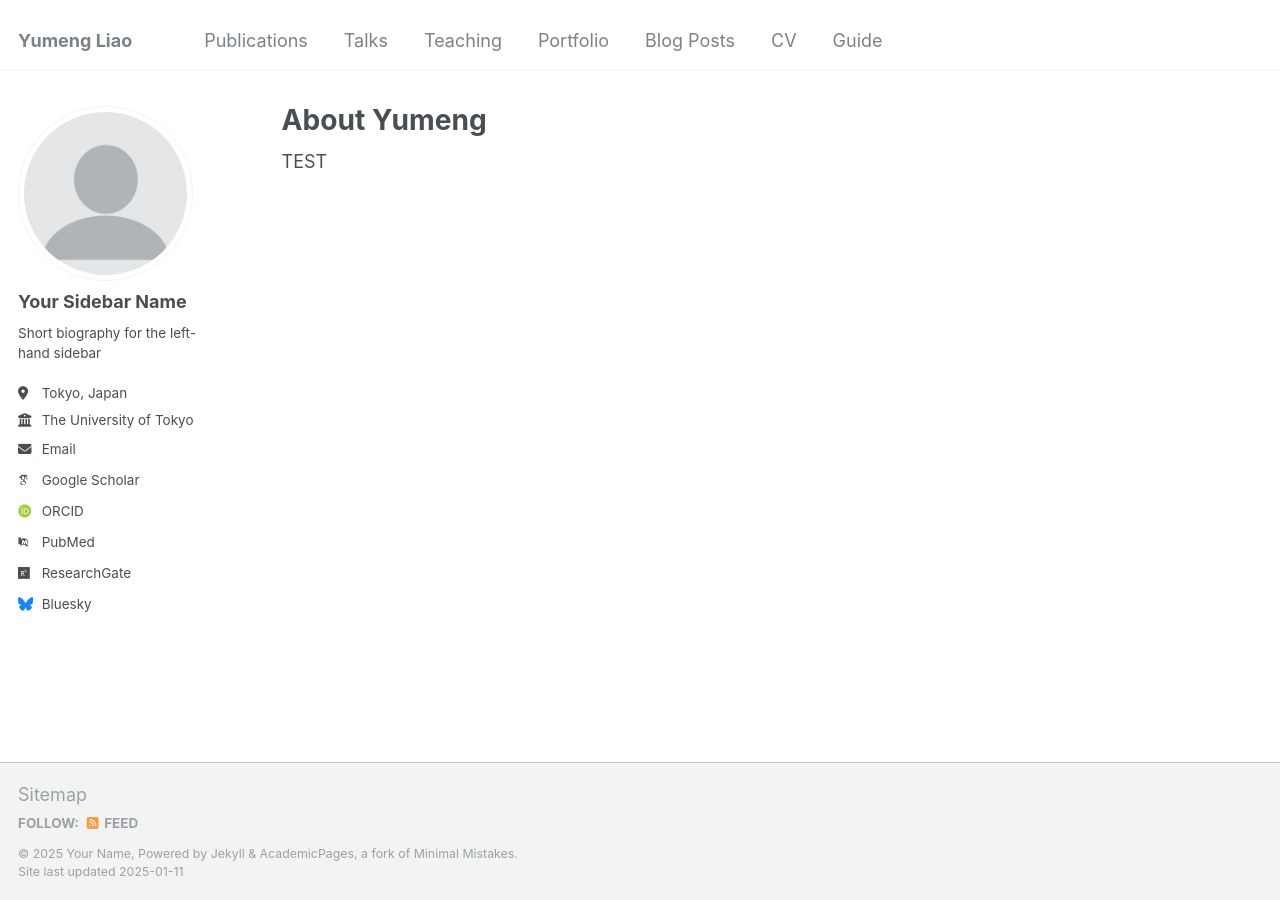
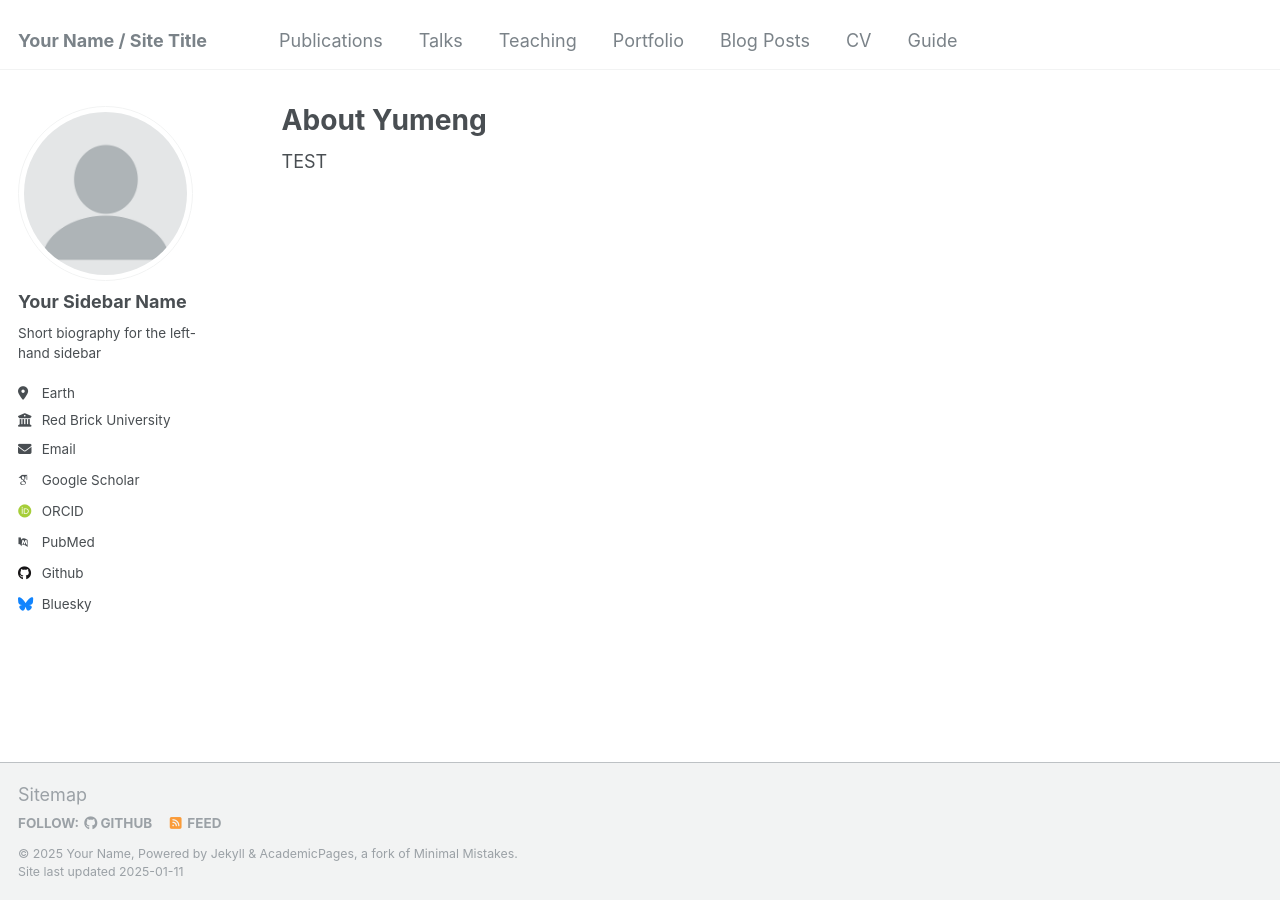
Before and after one commit to liaoym0610/academic, a Jekyll site: the page built from _pages/about.md, in a window 1280 px wide. Built offline with Jekyll 4.4.1, drawn with Linux system fonts in a browser that asks for light colours; some web fonts are replaced.

Commit message:
Update _config.yml

```diff
--- a/_config.yml
+++ b/_config.yml
@@ -8,11 +8,11 @@
 
 # Basic Site Settings
 locale                   : "en-US"
-title                    : "Yumeng Liao"
+title                    : "Your Name / Site Title"
 title_separator          : "-"
 name                     : &name "Your Name"
 description              : &description "personal description"
-url                      : https://liaoym0610.github.io
+url                      : https://academicpages.github.io # the base hostname & protocol for your site e.g. "https://[your GitHub username].github.io"
 baseurl                  : "" # the subpath of your site, e.g. "/blog"
 repository               : "academicpages/academicpages.github.io"
 
@@ -25,26 +25,26 @@ author:
   name             : "Your Sidebar Name"
   pronouns         : # example: "she/her"
   bio              : "Short biography for the left-hand sidebar"
-  location         : "Tokyo, Japan"
-  employer         : "The University of Tokyo"
+  location         : "Earth"
+  employer         : "Red Brick University"
   uri              : # URL
-  email            : "yliao@g.ecc.u-tokyo.ac.jp"
+  email            : "none@example.org"
 
   # Academic websites
   arxiv            : # URL - Update with the correct link to your profile
-  googlescholar    : "https://scholar.google.com/citations?user=KgKjnY8AAAAJ"
+  googlescholar    : "https://scholar.google.com/citations?user=PS_CX0AAAAAJ"
   impactstory      : # URL
-  orcid            : "https://orcid.org/0000-0001-6221-2226"
+  orcid            : "http://orcid.org/yourorcidurl"
   semantic         : # URL
   pubmed           : "https://www.ncbi.nlm.nih.gov/pubmed/?term=john+snow"
-  researchgate     : "https://www.researchgate.net/profile/Yumeng-Liao"
+  researchgate     : # URL
   scopus           : # URL
 
   # Repositories and software development
   bitbucket        : # Username - Update with your username on the site
   codepen          : # Username
   dribbble         : # Username
-  github           : # Username
+  github           : "academicpages"
   kaggle           : # Username
   stackoverflow    : # User number or user number and name (i.e., use "1" or "1/jeff-atwood")
 
```
